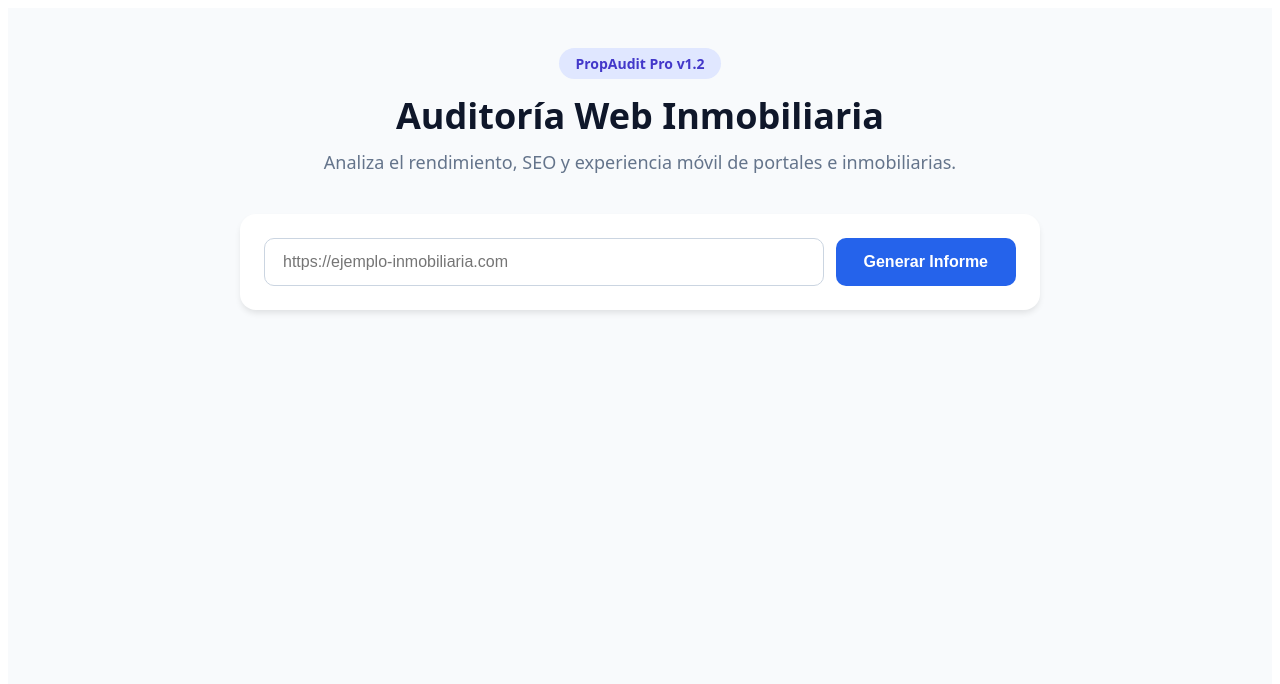
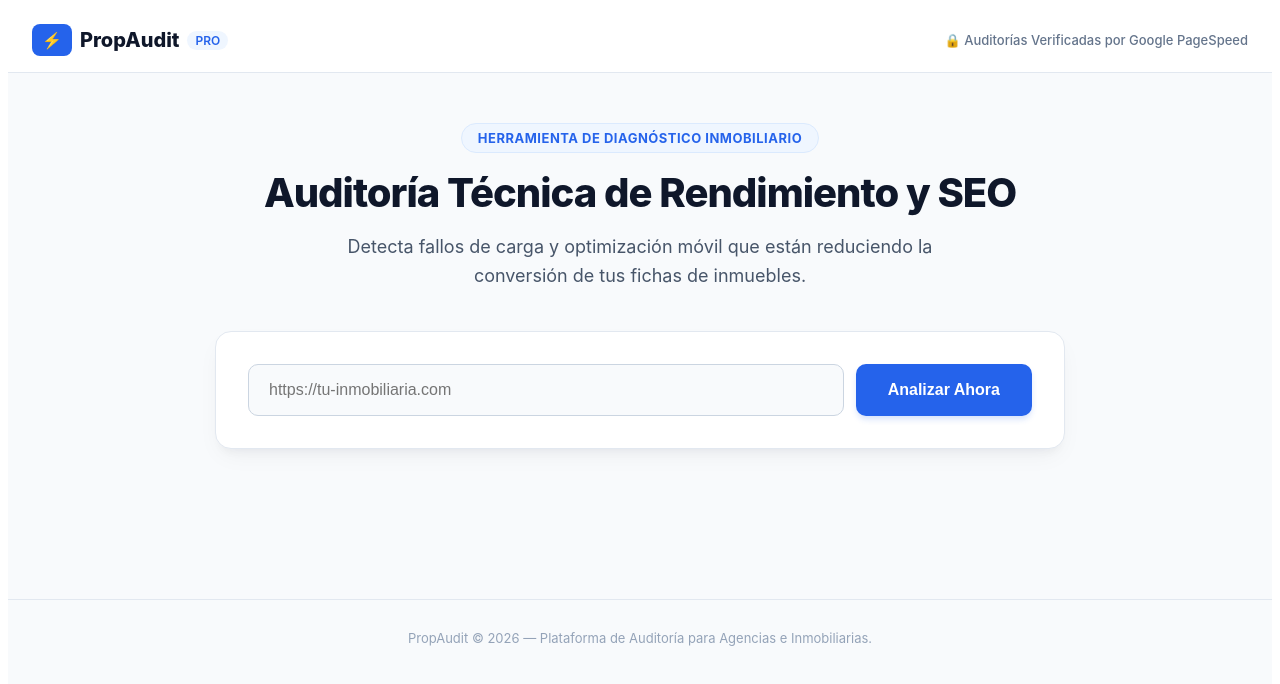
Before and after one commit to torresmanuel2010-ship-it/propaudit, a Next.js app: page / in a window 1280 px wide. Shown: the top 684 px of the page. Built offline with nearby package versions, Linux system fonts and the light colour scheme.

Commit message:
Update page.js

```diff
--- a/app/page.js
+++ b/app/page.js
@@ -7,7 +7,6 @@ export default function Home() {
   const [result, setResult] = useState(null);
   const [error, setError] = useState('');
 
-  // Estados para la captación de leads
   const [lead, setLead] = useState({ name: '', email: '', phone: '' });
   const [isUnlocked, setIsUnlocked] = useState(false);
 
@@ -41,10 +40,7 @@ export default function Home() {
   const handleUnlock = async (e) => {
     e.preventDefault();
     if (lead.name && lead.email) {
-      // 1. Desbloqueamos los resultados de inmediato para el usuario
       setIsUnlocked(true);
-
-      // 2. Enviamos los datos a Resend mediante tu endpoint de la API
       try {
         await fetch('/api/send', {
           method: 'POST',
@@ -62,10 +58,10 @@ export default function Home() {
     }
   };
 
-  const getScoreColor = (score) => {
-    if (score >= 90) return '#10b981';
-    if (score >= 50) return '#f59e0b';
-    return '#ef4444';
+  const getScoreBadge = (score) => {
+    if (score >= 90) return { bg: '#dcfce7', color: '#15803d', border: '#bbf7d0', label: 'Excelente' };
+    if (score >= 50) return { bg: '#fef3c7', color: '#b45309', border: '#fde68a', label: 'Mejorable' };
+    return { bg: '#fee2e2', color: '#b91c1c', border: '#fecaca', label: 'Crítico' };
   };
 
   return (
@@ -73,35 +69,49 @@ export default function Home() {
       <style jsx global>{`
         @media print {
           body { background-color: #ffffff !important; color: #0f172a !important; }
-          header, form, button, .no-print, .lead-gate { display: none !important; }
-          .pdf-container { box-shadow: none !important; padding: 0 !important; margin: 0 !important; width: 100% !important; }
-          .pdf-header { display: block !important; border-bottom: 3px solid #2563eb; padding-bottom: 12px; margin-bottom: 24px; }
-          .blur-content { filter: none !important; pointer-events: auto !important; }
+          header, form, button, .no-print, .lead-gate, nav, footer { display: none !important; }
+          .pdf-container { box-shadow: none !important; padding: 0 !important; border: none !important; }
+          .blur-content { filter: none !important; opacity: 1 !important; pointer-events: auto !important; }
         }
       `}</style>
 
-      <div style={{ backgroundColor: '#f8fafc', minHeight: '100vh', padding: '40px 20px', fontFamily: 'system-ui, -apple-system, sans-serif', color: '#0f172a' }}>
-        <div style={{ maxWidth: '800px', margin: '0 auto' }}>
+      <div style={{ backgroundColor: '#f8fafc', minHeight: '100vh', fontFamily: '-apple-system, BlinkMacSystemFont, "Segoe UI", Roboto, sans-serif', color: '#0f172a' }}>
+
+        {/* Barra de Navegación */}
+        <nav style={{ backgroundColor: '#ffffff', borderBottom: '1px solid #e2e8f0', padding: '16px 24px', display: 'flex', justifyContent: 'space-between', alignItems: 'center' }}>
+          <div style={{ display: 'flex', alignItems: 'center', gap: '8px', fontWeight: '800', fontSize: '20px', color: '#0f172a', tracking: '-0.5px' }}>
+            <span style={{ backgroundColor: '#2563eb', color: '#fff', padding: '6px 10px', borderRadius: '8px', fontSize: '16px' }}>⚡</span> PropAudit <span style={{ fontSize: '12px', color: '#2563eb', backgroundColor: '#eff6ff', padding: '2px 8px', borderRadius: '12px', fontWeight: '600' }}>PRO</span>
+          </div>
+          <div style={{ fontSize: '13px', color: '#64748b', fontWeight: '500' }}>
+            🔒 Auditorías Verificadas por Google PageSpeed
+          </div>
+        </nav>
+
+        <div style={{ maxWidth: '850px', margin: '0 auto', padding: '50px 20px' }}>
 
           {/* Header */}
           <header style={{ textAlign: 'center', marginBottom: '40px' }}>
-            <div style={{ display: 'inline-block', backgroundColor: '#e0e7ff', color: '#4338ca', padding: '6px 16px', borderRadius: '20px', fontSize: '14px', fontWeight: '600', marginBottom: '12px' }}>
-              PropAudit Pro v1.2
-            </div>
-            <h1 style={{ fontSize: '36px', fontWeight: '800', margin: '0 0 10px 0' }}>Auditoría Web Inmobiliaria</h1>
-            <p style={{ color: '#64748b', fontSize: '18px', margin: '0' }}>Analiza el rendimiento, SEO y experiencia móvil de portales e inmobiliarias.</p>
+            <span style={{ display: 'inline-block', backgroundColor: '#eff6ff', color: '#2563eb', padding: '6px 16px', borderRadius: '20px', fontSize: '13px', fontWeight: '700', textTransform: 'uppercase', letterSpacing: '0.5px', marginBottom: '16px', border: '1px solid #dbeafe' }}>
+              Herramienta de Diagnóstico Inmobiliario
+            </span>
+            <h1 style={{ fontSize: '40px', fontWeight: '800', color: '#0f172a', margin: '0 0 16px 0', letterSpacing: '-1px', lineHeight: '1.2' }}>
+              Auditoría Técnica de Rendimiento y SEO
+            </h1>
+            <p style={{ color: '#475569', fontSize: '18px', margin: '0 auto', maxWidth: '600px', lineHeight: '1.6' }}>
+              Detecta fallos de carga y optimización móvil que están reduciendo la conversión de tus fichas de inmuebles.
+            </p>
           </header>
 
-          {/* Formulario Principal */}
-          <div style={{ backgroundColor: '#ffffff', padding: '24px', borderRadius: '16px', boxShadow: '0 4px 6px -1px rgba(0, 0, 0, 0.1)', marginBottom: '32px' }}>
+          {/* Card Formulario Principal */}
+          <div style={{ backgroundColor: '#ffffff', padding: '32px', borderRadius: '16px', boxShadow: '0 10px 25px -5px rgba(15, 23, 42, 0.05), 0 8px 10px -6px rgba(15, 23, 42, 0.05)', border: '1px solid #e2e8f0', marginBottom: '40px' }}>
             <form onSubmit={handleAudit} style={{ display: 'flex', gap: '12px', flexWrap: 'wrap' }}>
               <input
                 type="url"
-                placeholder="https://ejemplo-inmobiliaria.com"
+                placeholder="https://tu-inmobiliaria.com"
                 value={url}
                 onChange={(e) => setUrl(e.target.value)}
                 required
-                style={{ flex: '1', minWidth: '280px', padding: '14px 18px', fontSize: '16px', borderRadius: '10px', border: '1px solid #cbd5e1', outline: 'none' }}
+                style={{ flex: '1', minWidth: '280px', padding: '16px 20px', fontSize: '16px', borderRadius: '10px', border: '1px solid #cbd5e1', outline: 'none', backgroundColor: '#f8fafc', transition: 'all 0.2s' }}
               />
               <button
                 type="submit"
@@ -110,117 +120,136 @@ export default function Home() {
                   backgroundColor: loading ? '#94a3b8' : '#2563eb',
                   color: '#ffffff',
                   border: 'none',
-                  padding: '14px 28px',
+                  padding: '16px 32px',
                   fontSize: '16px',
-                  fontWeight: '600',
+                  fontWeight: '700',
                   borderRadius: '10px',
-                  cursor: loading ? 'not-allowed' : 'pointer'
+                  cursor: loading ? 'not-allowed' : 'pointer',
+                  boxShadow: '0 4px 6px -1px rgba(37, 99, 235, 0.2)',
+                  transition: 'all 0.2s'
                 }}
               >
-                {loading ? 'Analizando web...' : 'Generar Informe'}
+                {loading ? 'Analizando Sitio Web...' : 'Analizar Ahora'}
               </button>
             </form>
-            {error && <p style={{ color: '#ef4444', marginTop: '12px', fontSize: '14px' }}>{error}</p>}
+            {error && <p style={{ color: '#dc2626', marginTop: '14px', fontSize: '14px', fontWeight: '500' }}>⚠️ {error}</p>}
           </div>
 
           {/* Resultados */}
           {result && (
-            <div className="pdf-container" style={{ backgroundColor: '#ffffff', padding: '32px', borderRadius: '16px', boxShadow: '0 10px 15px -3px rgba(0, 0, 0, 0.1)', position: 'relative' }}>
+            <div className="pdf-container" style={{ backgroundColor: '#ffffff', padding: '40px', borderRadius: '20px', boxShadow: '0 20px 25px -5px rgba(0, 0, 0, 0.05), 0 8px 10px -6px rgba(0, 0, 0, 0.01)', border: '1px solid #e2e8f0' }}>
 
-              <div style={{ borderBottom: '1px solid #e2e8f0', paddingBottom: '20px', marginBottom: '24px', display: 'flex', justifyContent: 'space-between', alignItems: 'center' }}>
+              {/* Header Resultados */}
+              <div style={{ borderBottom: '1px solid #e2e8f0', paddingBottom: '24px', marginBottom: '32px', display: 'flex', justifyContent: 'space-between', alignItems: 'center', flexWrap: 'wrap', gap: '16px' }}>
                 <div>
-                  <h2 style={{ margin: '0 0 4px 0', fontSize: '20px', fontWeight: '700' }}>Informe de Auditoría</h2>
-                  <a href={result.url} target="_blank" rel="noreferrer" style={{ color: '#2563eb', textDecoration: 'none', fontSize: '14px' }}>{result.url}</a>
+                  <span style={{ fontSize: '12px', textTransform: 'uppercase', fontWeight: '700', color: '#64748b', letterSpacing: '0.5px' }}>Informe Generado para</span>
+                  <h2 style={{ margin: '4px 0 0 0', fontSize: '22px', fontWeight: '800', color: '#0f172a' }}>{result.url}</h2>
                 </div>
                 {isUnlocked && (
                   <button
                     onClick={() => window.print()}
                     className="no-print"
-                    style={{ backgroundColor: '#0f172a', color: '#ffffff', border: 'none', padding: '10px 18px', borderRadius: '8px', cursor: 'pointer', fontWeight: '600' }}
+                    style={{ backgroundColor: '#0f172a', color: '#ffffff', border: 'none', padding: '12px 20px', borderRadius: '10px', cursor: 'pointer', fontWeight: '600', fontSize: '14px', display: 'flex', alignItems: 'center', gap: '8px' }}
                   >
-                    📄 Descargar PDF
+                    📥 Exportar Informe PDF
                   </button>
                 )}
               </div>
 
-              {/* Vista preliminar de métricas (Siempre visible) */}
-              <div style={{ display: 'grid', gridTemplateColumns: 'repeat(auto-fit, minmax(220px, 1fr))', gap: '20px', marginBottom: '32px' }}>
-                <div style={{ backgroundColor: '#f8fafc', padding: '20px', borderRadius: '12px', border: '1px solid #f1f5f9' }}>
-                  <span style={{ fontSize: '14px', color: '#64748b', fontWeight: '500' }}>Rendimiento</span>
-                  <div style={{ fontSize: '32px', fontWeight: '800', color: getScoreColor(result.performanceScore), margin: '8px 0' }}>
-                    {result.performanceScore} <span style={{ fontSize: '16px', color: '#94a3b8' }}>/100</span>
-                  </div>
-                </div>
+              {/* Cards Métricas Principales */}
+              <div style={{ display: 'grid', gridTemplateColumns: 'repeat(auto-fit, minmax(240px, 1fr))', gap: '20px', marginBottom: '36px' }}>
 
-                <div style={{ backgroundColor: '#f8fafc', padding: '20px', borderRadius: '12px', border: '1px solid #f1f5f9' }}>
-                  <span style={{ fontSize: '14px', color: '#64748b', fontWeight: '500' }}>Optimización SEO</span>
-                  <div style={{ fontSize: '32px', fontWeight: '800', color: getScoreColor(result.seoScore), margin: '8px 0' }}>
-                    {result.seoScore} <span style={{ fontSize: '16px', color: '#94a3b8' }}>/100</span>
-                  </div>
-                </div>
+                {/* Score 1 */}
+                {[{ title: 'Rendimiento Técnico', score: result.performanceScore }, { title: 'Optimización SEO', score: result.seoScore }].map((item, idx) => {
+                  const badge = getScoreBadge(item.score);
+                  return (
+                    <div key={idx} style={{ backgroundColor: '#f8fafc', padding: '24px', borderRadius: '14px', border: '1px solid #f1f5f9' }}>
+                      <div style={{ display: 'flex', justifyContent: 'space-between', alignItems: 'center', marginBottom: '12px' }}>
+                        <span style={{ fontSize: '14px', color: '#475569', fontWeight: '600' }}>{item.title}</span>
+                        <span style={{ backgroundColor: badge.bg, color: badge.color, border: `1px solid ${badge.border}`, fontSize: '11px', fontWeight: '700', padding: '2px 8px', borderRadius: '6px', textTransform: 'uppercase' }}>
+                          {badge.label}
+                        </span>
+                      </div>
+                      <div style={{ fontSize: '38px', fontWeight: '800', color: '#0f172a', tracking: '-1px' }}>
+                        {item.score} <span style={{ fontSize: '18px', color: '#94a3b8', fontWeight: '500' }}>/100</span>
+                      </div>
+                    </div>
+                  );
+                })}
+
               </div>
 
-              {/* Bloque del formulario Lead Magnet */}
+              {/* Lead Magnet Gate */}
               {!isUnlocked && (
-                <div className="lead-gate" style={{ backgroundColor: '#1e293b', color: '#ffffff', padding: '24px', borderRadius: '12px', textAlign: 'center', margin: '20px 0' }}>
-                  <h3 style={{ margin: '0 0 8px 0', fontSize: '18px' }}>🔒 Desbloquea el informe completo y el PDF</h3>
-                  <p style={{ color: '#94a3b8', fontSize: '14px', margin: '0 0 20px 0' }}>Introduce tus datos para acceder a las recomendaciones técnicas y descargar la auditoría.</p>
+                <div className="lead-gate" style={{ backgroundColor: '#0f172a', color: '#ffffff', padding: '36px', borderRadius: '16px', textAlign: 'center', margin: '24px 0', boxShadow: '0 10px 15px -3px rgba(15, 23, 42, 0.3)' }}>
+                  <div style={{ display: 'inline-block', backgroundColor: '#1e293b', padding: '8px 14px', borderRadius: '30px', fontSize: '13px', fontWeight: '600', color: '#60a5fa', marginBottom: '16px' }}>
+                    🔒 Informe Detallado Bloqueado
+                  </div>
+                  <h3 style={{ margin: '0 0 10px 0', fontSize: '22px', fontWeight: '700' }}>Accede al Diagnóstico Técnico Completo</h3>
+                  <p style={{ color: '#94a3b8', fontSize: '15px', margin: '0 0 24px 0', maxWidth: '500px', marginLeft: 'auto', marginRight: 'auto' }}>
+                    Introduce tus datos de contacto para desbloquear los datos de tiempo de carga, problemas de SEO móvil y descargar la versión en PDF.
+                  </p>
 
-                  <form onSubmit={handleUnlock} style={{ display: 'grid', gap: '10px', maxWidth: '400px', margin: '0 auto' }}>
+                  <form onSubmit={handleUnlock} style={{ display: 'grid', gap: '12px', maxWidth: '420px', margin: '0 auto' }}>
                     <input
                       type="text"
-                      placeholder="Tu nombre"
+                      placeholder="Nombre completo"
                       required
                       value={lead.name}
                       onChange={(e) => setLead({ ...lead, name: e.target.value })}
-                      style={{ padding: '10px 14px', borderRadius: '6px', border: 'none', outline: 'none', color: '#000' }}
+                      style={{ padding: '14px 16px', borderRadius: '8px', border: '1px solid #334155', outline: 'none', backgroundColor: '#1e293b', color: '#fff', fontSize: '15px' }}
                     />
                     <input
                       type="email"
-                      placeholder="Tu correo electrónico"
+                      placeholder="Correo profesional"
                       required
                       value={lead.email}
                       onChange={(e) => setLead({ ...lead, email: e.target.value })}
-                      style={{ padding: '10px 14px', borderRadius: '6px', border: 'none', outline: 'none', color: '#000' }}
+                      style={{ padding: '14px 16px', borderRadius: '8px', border: '1px solid #334155', outline: 'none', backgroundColor: '#1e293b', color: '#fff', fontSize: '15px' }}
                     />
                     <input
                       type="tel"
-                      placeholder="Teléfono (Opcional)"
+                      placeholder="Teléfono de contacto (Opcional)"
                       value={lead.phone}
                       onChange={(e) => setLead({ ...lead, phone: e.target.value })}
-                      style={{ padding: '10px 14px', borderRadius: '6px', border: 'none', outline: 'none', color: '#000' }}
+                      style={{ padding: '14px 16px', borderRadius: '8px', border: '1px solid #334155', outline: 'none', backgroundColor: '#1e293b', color: '#fff', fontSize: '15px' }}
                     />
-                    <button type="submit" style={{ backgroundColor: '#2563eb', color: '#fff', border: 'none', padding: '12px', borderRadius: '6px', fontWeight: 'bold', cursor: 'pointer', marginTop: '6px' }}>
-                      Ver Informe Técnico Completo
+                    <button type="submit" style={{ backgroundColor: '#2563eb', color: '#fff', border: 'none', padding: '16px', borderRadius: '8px', fontWeight: '700', fontSize: '16px', cursor: 'pointer', marginTop: '8px', boxShadow: '0 4px 6px -1px rgba(37, 99, 235, 0.4)' }}>
+                      Desbloquear Auditoría e Informe PDF
                     </button>
                   </form>
                 </div>
               )}
 
-              {/* Contenido protegido (Desenfocado si no ha dejado sus datos) */}
-              <div style={{ filter: isUnlocked ? 'none' : 'blur(5px)', opacity: isUnlocked ? 1 : 0.3, pointerEvents: isUnlocked ? 'auto' : 'none', transition: 'all 0.3s' }}>
-                <h3 style={{ fontSize: '16px', fontWeight: '700', marginBottom: '16px' }}>Checklist Técnico</h3>
+              {/* Contenido Detallado */}
+              <div style={{ filter: isUnlocked ? 'none' : 'blur(6px)', opacity: isUnlocked ? 1 : 0.25, pointerEvents: isUnlocked ? 'auto' : 'none', transition: 'all 0.4s ease' }}>
+                <h3 style={{ fontSize: '18px', fontWeight: '700', marginBottom: '20px', color: '#0f172a' }}>Checklist de Optimización</h3>
+
                 <div style={{ display: 'flex', flexDirection: 'column', gap: '12px' }}>
-                  <div style={{ display: 'flex', justifyContent: 'space-between', padding: '12px 16px', backgroundColor: '#f8fafc', borderRadius: '8px' }}>
-                    <span>Tiempo Interactivo</span>
-                    <strong>{result.loadTime}</strong>
+                  <div style={{ display: 'flex', justifyContent: 'space-between', alignItems: 'center', padding: '16px 20px', backgroundColor: '#f8fafc', borderRadius: '10px', border: '1px solid #f1f5f9' }}>
+                    <span style={{ fontWeight: '500', color: '#334155' }}>Tiempo de Respuesta / Interactivo</span>
+                    <span style={{ fontWeight: '700', color: '#0f172a' }}>{result.loadTime}</span>
                   </div>
-                  <div style={{ display: 'flex', justifyContent: 'space-between', padding: '12px 16px', backgroundColor: '#f8fafc', borderRadius: '8px' }}>
-                    <span>Optimización de Imágenes</span>
-                    <strong>{result.imageOptimization ? '✅ Correcta' : '❌ Requiere Compresión'}</strong>
+                  <div style={{ display: 'flex', justifyContent: 'space-between', alignItems: 'center', padding: '16px 20px', backgroundColor: '#f8fafc', borderRadius: '10px', border: '1px solid #f1f5f9' }}>
+                    <span style={{ fontWeight: '500', color: '#334155' }}>Compresión de Imágenes de Inmuebles</span>
+                    <span style={{ fontWeight: '700', color: result.imageOptimization ? '#16a34a' : '#dc2626' }}>
+                      {result.imageOptimization ? '✅ Sin problemas detectados' : '❌ Requiere Compresión WebP'}
+                    </span>
                   </div>
-                  <div style={{ display: 'flex', justifyContent: 'space-between', padding: '12px 16px', backgroundColor: '#f8fafc', borderRadius: '8px' }}>
-                    <span>Adaptado a Dispositivos Móviles</span>
-                    <strong>{result.mobileFriendly ? '✅ Sí' : '❌ No optimizado'}</strong>
+                  <div style={{ display: 'flex', justifyContent: 'space-between', alignItems: 'center', padding: '16px 20px', backgroundColor: '#f8fafc', borderRadius: '10px', border: '1px solid #f1f5f9' }}>
+                    <span style={{ fontWeight: '500', color: '#334155' }}>Adaptabilidad Móvil (Responsive)</span>
+                    <span style={{ fontWeight: '700', color: result.mobileFriendly ? '#16a34a' : '#dc2626' }}>
+                      {result.mobileFriendly ? '✅ Correcta' : '❌ Versión móvil lenta o desajustada'}
+                    </span>
                   </div>
                 </div>
 
-                <div style={{ marginTop: '32px', backgroundColor: '#eff6ff', padding: '20px', borderRadius: '12px', borderLeft: '4px solid #2563eb' }}>
-                  <h4 style={{ margin: '0 0 8px 0', color: '#1e40af', fontSize: '16px' }}>💡 Diagnóstico Comercial</h4>
-                  <p style={{ margin: 0, color: '#1e3a8a', fontSize: '14px', lineHeight: '1.5' }}>
+                <div style={{ marginTop: '32px', backgroundColor: '#eff6ff', padding: '24px', borderRadius: '12px', borderLeft: '4px solid #2563eb' }}>
+                  <h4 style={{ margin: '0 0 8px 0', color: '#1e40af', fontSize: '16px', fontWeight: '700' }}>💡 Diagnóstico Impacto de Negocio</h4>
+                  <p style={{ margin: 0, color: '#1e3a8a', fontSize: '15px', lineHeight: '1.6' }}>
                     {result.performanceScore < 50
-                      ? 'La velocidad actual de la web está provocando pérdidas de tráfico comprador. Un tiempo de carga elevado reduce hasta un 40% las solicitudes de visita en fichas de inmuebles.'
-                      : 'La web cuenta con una base sólida de rendimiento, aunque se recomienda optimizar la carga de imágenes pesadas para mejorar la conversión móvil.'}
+                      ? 'La velocidad actual del portal está penalizando el posicionamiento en Google y aumentando la tasa de rebote en dispositivos móviles. Una optimización básica recuperaría hasta un 35% del tráfico perdido.'
+                      : 'El portal cuenta con una excelente base técnica. Se recomienda mantener monitorizado el tamaño de las fotografías subidas en nuevos anuncios para preservar la velocidad actual.'}
                   </p>
                 </div>
               </div>
@@ -229,6 +258,12 @@ export default function Home() {
           )}
 
         </div>
+
+        {/* Footer Corporativo */}
+        <footer style={{ borderTop: '1px solid #e2e8f0', padding: '30px 20px', textAlign: 'center', color: '#94a3b8', fontSize: '13px', marginTop: '60px' }}>
+          PropAudit © 2026 — Plataforma de Auditoría para Agencias e Inmobiliarias.
+        </footer>
+
       </div>
     </>
   );
```
